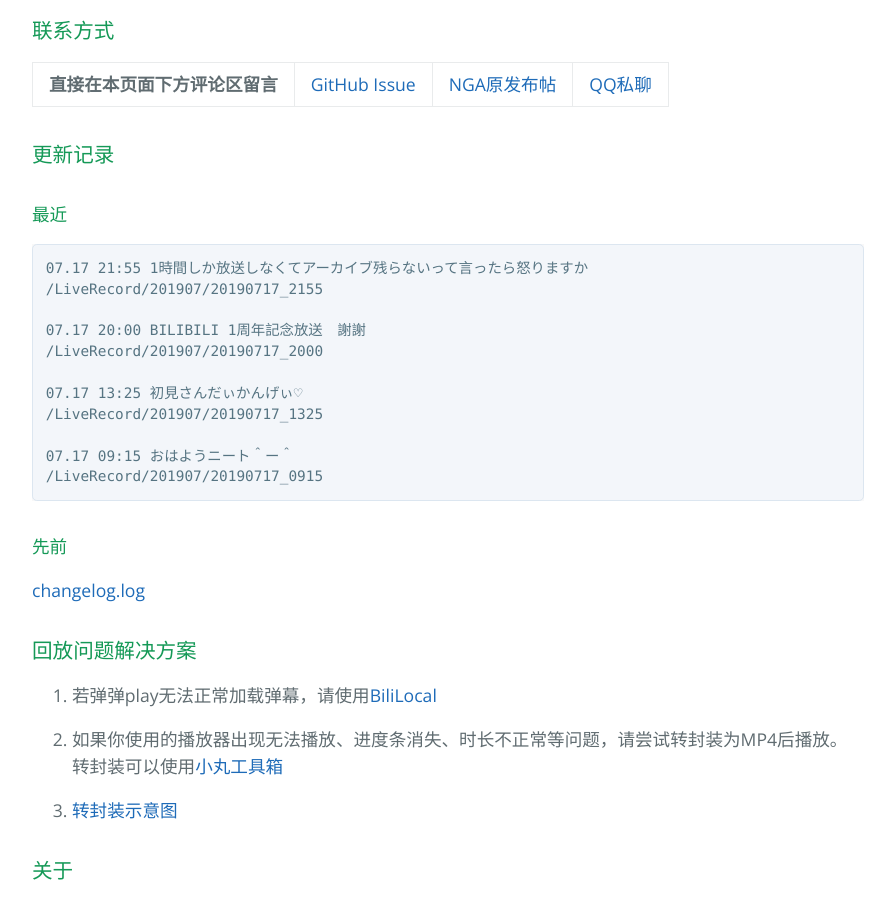
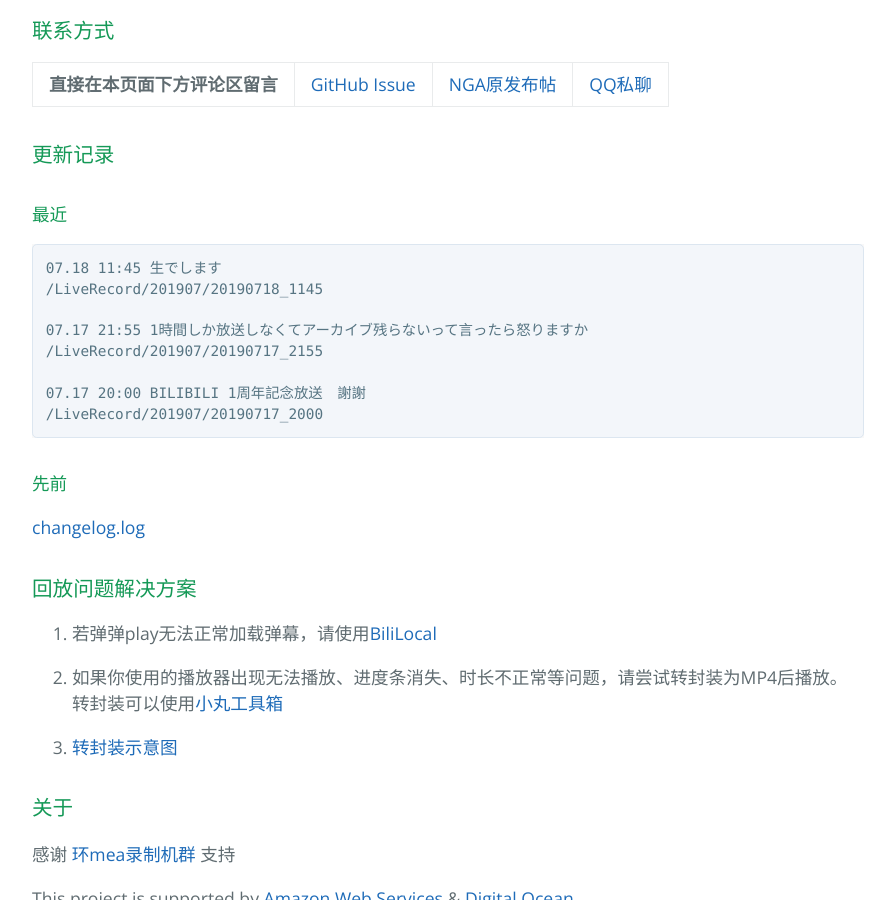
Before and after one commit to kaguramea-record/kaguramea-record.github.io, a Jekyll site: the page built from index.md, in a window 1280 px wide and 900 px high, scrolled down 1214 px. Shown: the whole window, without its empty margins (192-1087 px from the left). Built offline with Jekyll 4.4.1, drawn with Linux system fonts in a browser that asks for light colours; comment, search, counter and statistics services are not loaded.

Commit message:
Update 190718

````diff
--- a/index.md
+++ b/index.md
@@ -39,17 +39,14 @@ layout: default
 #### 最近
 
 ```
+07.18 11:45 生でします
+/LiveRecord/201907/20190718_1145
+
 07.17 21:55 1時間しか放送しなくてアーカイブ残らないって言ったら怒りますか
 /LiveRecord/201907/20190717_2155
 
 07.17 20:00 BILIBILI 1周年記念放送　謝謝
 /LiveRecord/201907/20190717_2000
-
-07.17 13:25 初見さんだぃかんげぃ♡
-/LiveRecord/201907/20190717_1325
-
-07.17 09:15 おはようニート＾ー＾
-/LiveRecord/201907/20190717_0915
 ```
 
 #### 先前
````
Also changed, not shown: 1 other file.
